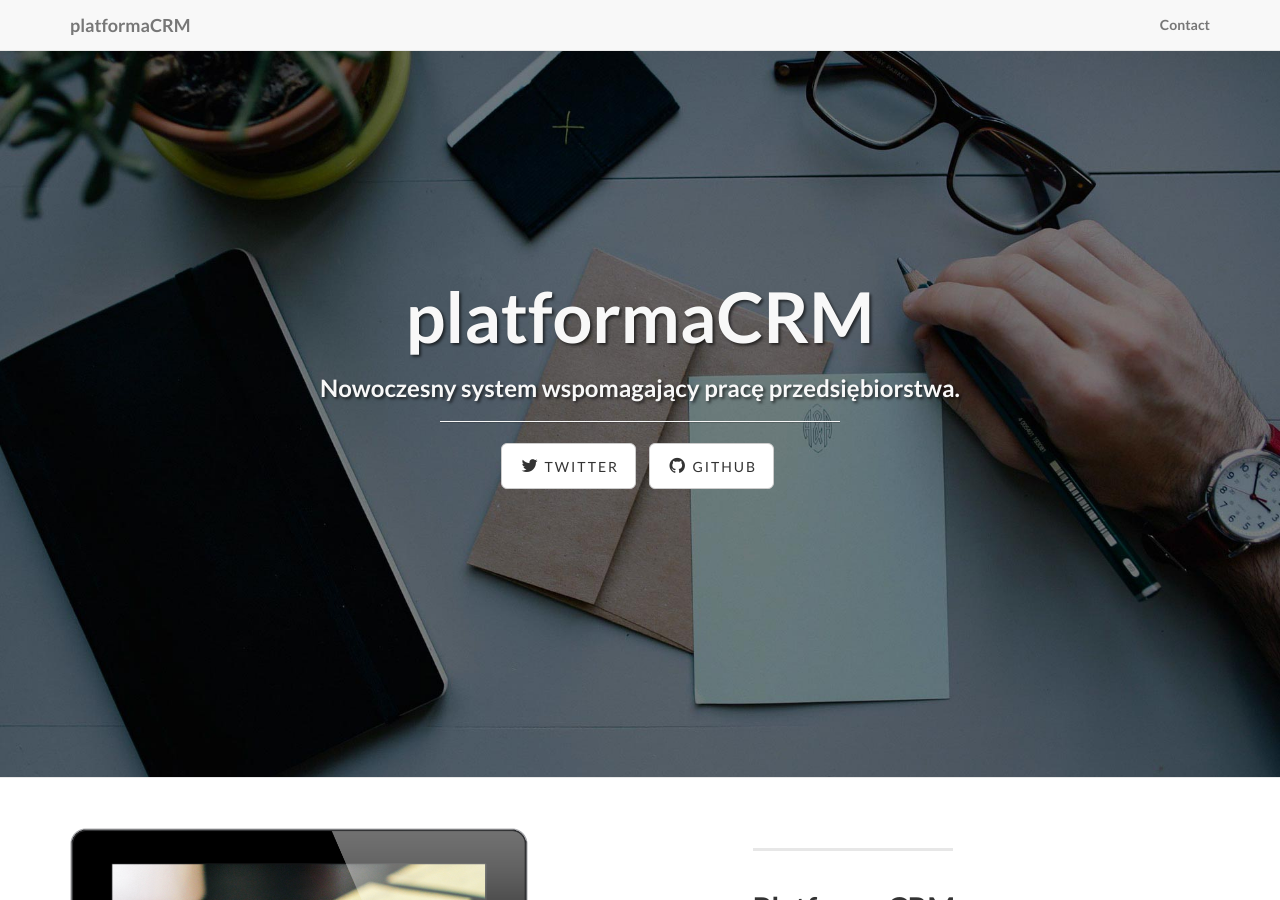
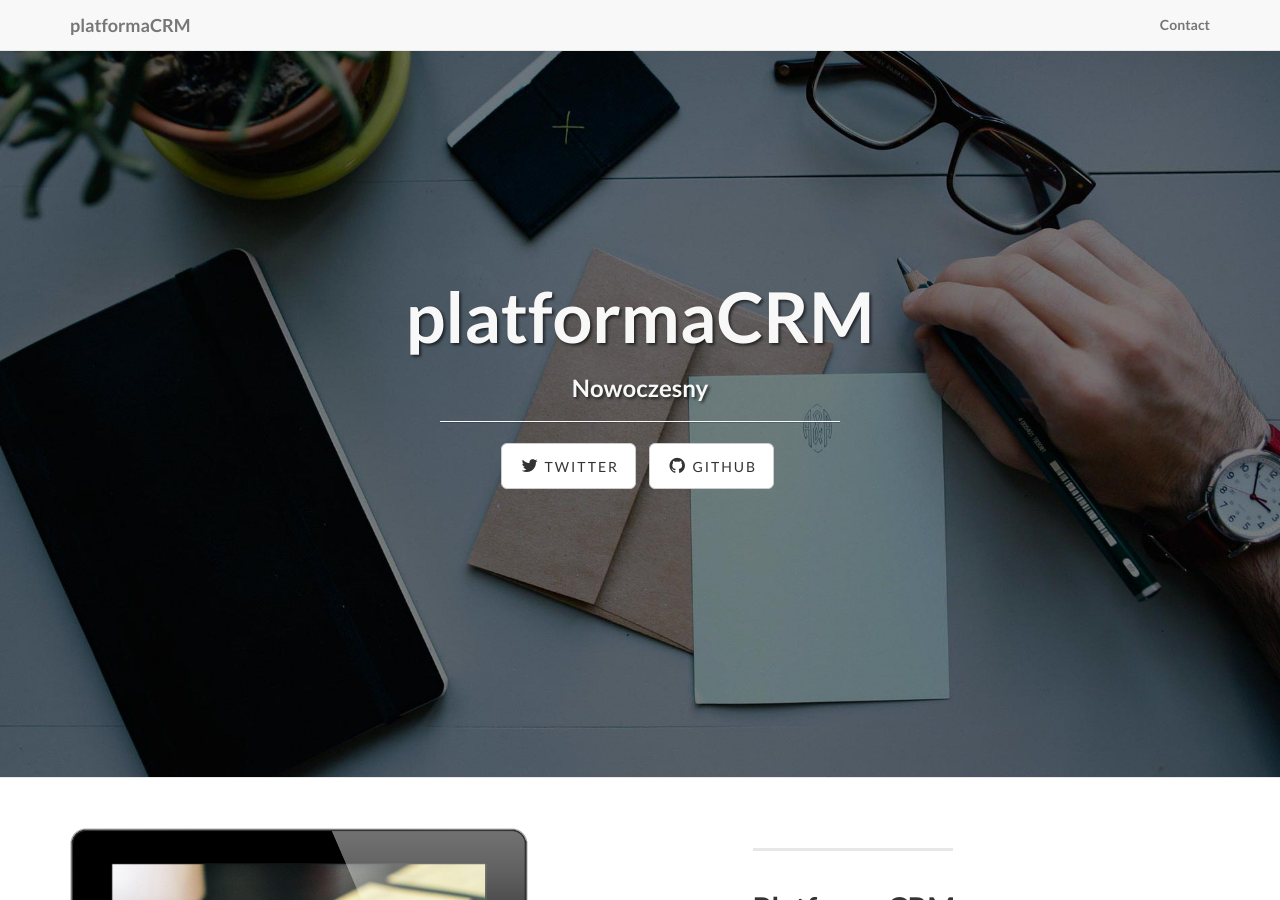
Before and after one commit to platformacrm/platformacrm.github.io, a Jekyll site: the page built from index.html, in a window 1280 px wide and 900 px high. Built offline with Jekyll 4.4.1, drawn with Linux system fonts in a browser that asks for light colours.

Commit message:
Update index.html

```diff
--- a/index.html
+++ b/index.html
@@ -1,5 +1,5 @@
 ---
 layout  : default
 title   : platformaCRM
-subTitle: Nowoczesny system wspomagający pracę przedsiębiorstwa.
+subTitle: Nowoczesny
 ---
```
